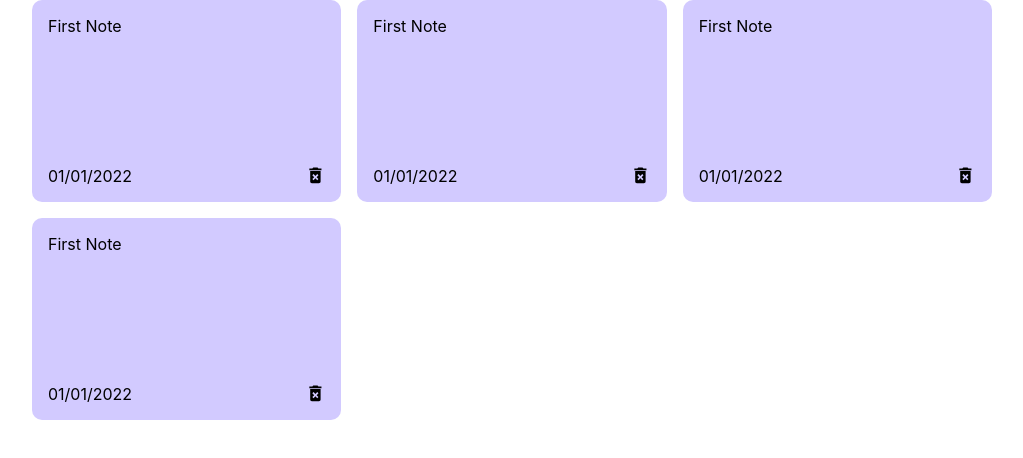
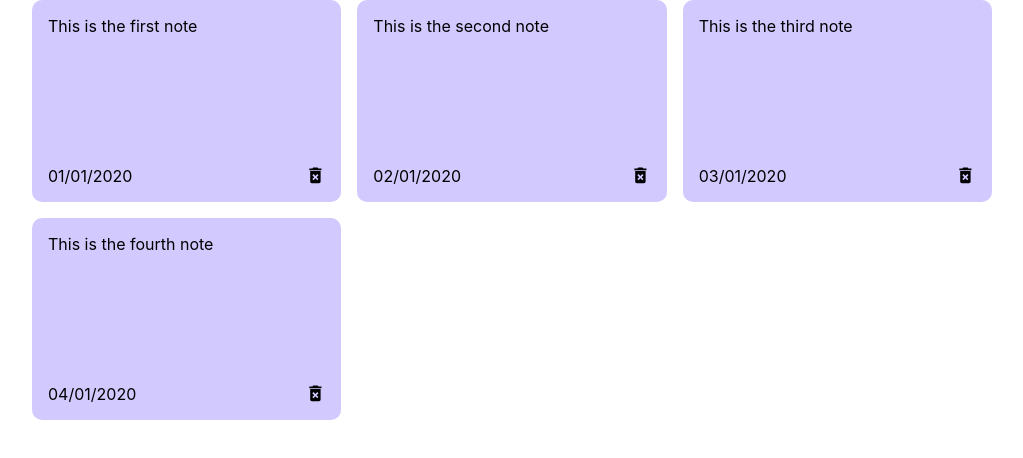
Before and after one commit to RainingK/React-Note-Taking, a React (Create React App) app: page / in a window 1280 px wide. Shown: the top 458 px of the page, without its empty margins (128-1151 px from the left). Built offline with nearby package versions, Linux system fonts and the light colour scheme; the HTML template or start-up script is replaced by a standard one.

Commit message:
Dynamic Notes

```diff
--- a/src/App.js
+++ b/src/App.js
@@ -1,9 +1,34 @@
+import { useState } from "react";
+import {nanoid} from 'nanoid';
 import NotesList from "./components/NotesList";
 
 const App = () => {
+  const [notes, setNotes] = useState([
+    {
+      id: nanoid(),
+      text: 'This is the first note',
+      date: '01/01/2020',
+    },
+    {
+      id: nanoid(),
+      text: 'This is the second note',
+      date: '02/01/2020',
+    },
+    {
+      id: nanoid(),
+      text: 'This is the third note',
+      date: '03/01/2020',
+    },
+    {
+      id: nanoid(),
+      text: 'This is the fourth note',
+      date: '04/01/2020',
+    }
+  ]);
+
   return (
     <div className="container">
-      <NotesList />
+      <NotesList notes={notes}/>
     </div>
   )
 }
--- a/src/components/Note.js
+++ b/src/components/Note.js
@@ -1,12 +1,12 @@
 import {MdDeleteForever} from 'react-icons/md';
 
-const Note = () => {
+const Note = ({id, text, date}) => {
     return (
         <div className="note">
-            <span>First Note</span>
+            <span>{text}</span>
 
             <div className="note-footer">
-                <span>01/01/2022</span>
+                <span>{date}</span>
                 <MdDeleteForever className='delete-icon' size='1.3em' />
             </div>
         </div>
--- a/src/components/NotesList.js
+++ b/src/components/NotesList.js
@@ -1,12 +1,11 @@
 import Note from "./Note";
 
-const NotesList = () => {
+const NotesList = ({ notes }) => {
     return (
         <div className="notes-list">
-            <Note />
-            <Note />
-            <Note />
-            <Note />
+            {
+                notes.map( (note) => <Note id={note.id} text={note.text} date={note.date} /> )
+            }
         </div>
     )
 }
```
